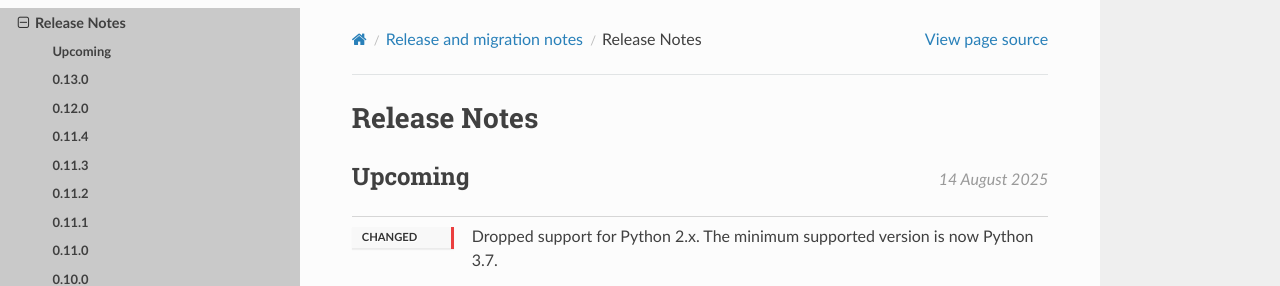
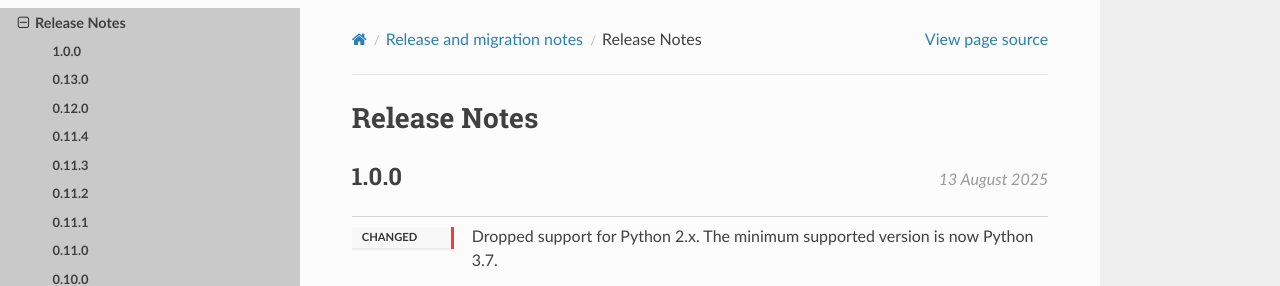
Before and after one commit to python-cmake/pytest-cmake, a Sphinx documentation site: the page built from doc/release/release_notes.rst, in a window 1280 px wide and 900 px high. Shown: the top 286 px of the window. Built offline with Sphinx 7.4.7 and the Read the Docs theme 3.1.0, drawn with Linux system fonts in a browser that asks for light colours.

Commit message:
Update version to 1.0.0

```diff
--- a/doc/release/release_notes.rst
+++ b/doc/release/release_notes.rst
@@ -4,7 +4,8 @@
 Release Notes
 *************
 
-.. release:: Upcoming
+.. release:: 1.0.0
+    :date: 2025-08-13
 
     .. change:: changed
 
--- a/pyproject.toml
+++ b/pyproject.toml
@@ -7,7 +7,7 @@ build-backend = "hatchling.build"
 
 [project]
 name = "pytest-cmake"
-version = "0.13.0"
+version = "1.0.0"
 description = "Provide CMake module for Pytest"
 readme = "README.md"
 requires-python = ">=3.7, <4"
```
